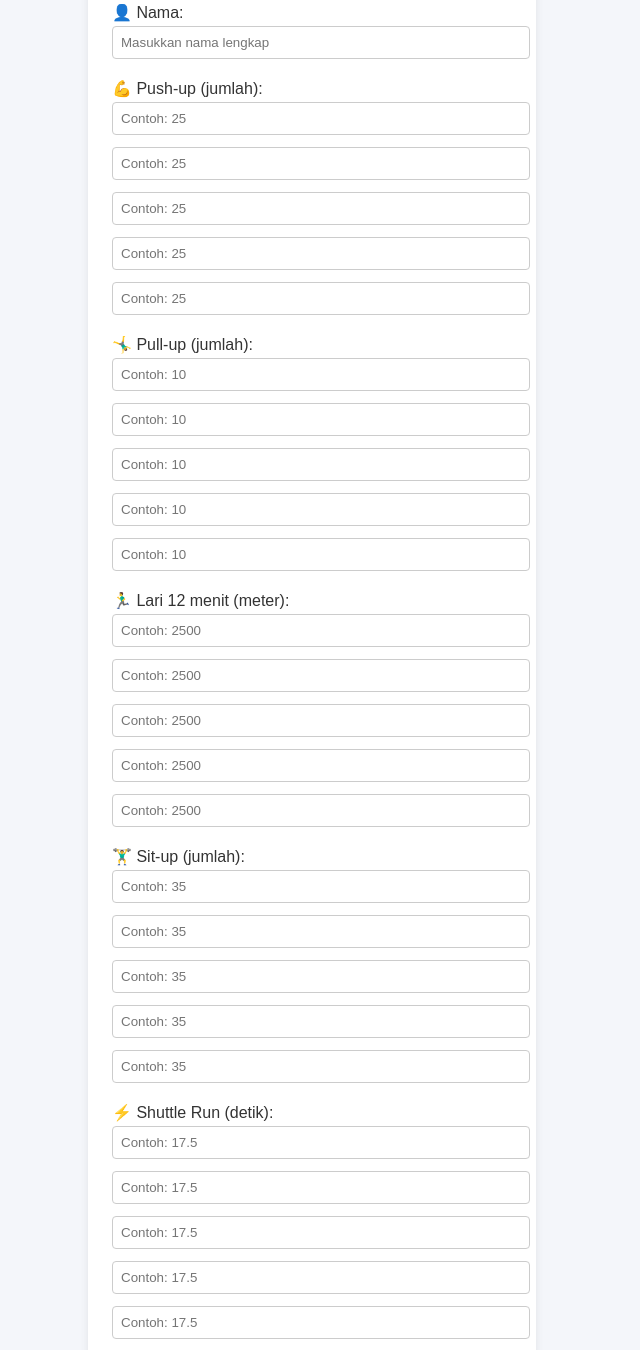
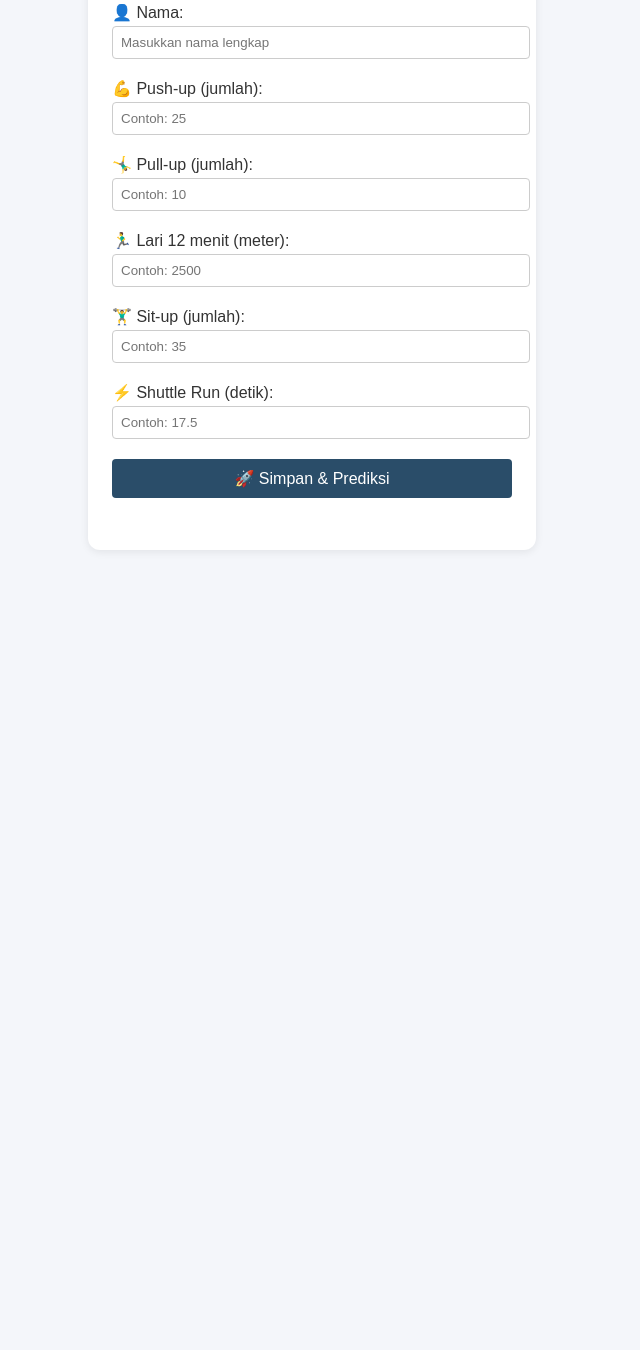
Before and after one commit to Mark-Vincent23/jasmani, a website built with Vite: page src/frontend/index.html in a window 1280 px wide. Shown: the part 213-1563 px from the top of the page, without its empty margins (328-968 px from the left). After the commit the page ends 803 px from the top, so only its background shows below. Built offline with nearby package versions, Linux system fonts and the light colour scheme.

Commit message:
fix
aman

```diff
--- a/src/frontend/index.html
+++ b/src/frontend/index.html
@@ -29,45 +29,25 @@
         <label>
             💪 Push-up (jumlah):
             <input type="number" name="pushup" required min="0" max="100" placeholder="Contoh: 25">
-            <input type="number" name="pushup" required min="0" max="100" placeholder="Contoh: 25">
-            <input type="number" name="pushup" required min="0" max="100" placeholder="Contoh: 25">
-            <input type="number" name="pushup" required min="0" max="100" placeholder="Contoh: 25">
-            <input type="number" name="pushup" required min="0" max="100" placeholder="Contoh: 25">
         </label>
 
         <label>
             🤸‍♂️ Pull-up (jumlah):
-            <input type="number" name="pullup" required min="0" max="50" placeholder="Contoh: 10">
-            <input type="number" name="pullup" required min="0" max="50" placeholder="Contoh: 10">
-            <input type="number" name="pullup" required min="0" max="50" placeholder="Contoh: 10">
-            <input type="number" name="pullup" required min="0" max="50" placeholder="Contoh: 10">
             <input type="number" name="pullup" required min="0" max="50" placeholder="Contoh: 10">
         </label>
 
         <label>
             🏃‍♂️ Lari 12 menit (meter):
             <input type="number" name="lari" required min="1000" max="4000" placeholder="Contoh: 2500">
-            <input type="number" name="lari" required min="1000" max="4000" placeholder="Contoh: 2500">
-            <input type="number" name="lari" required min="1000" max="4000" placeholder="Contoh: 2500">
-            <input type="number" name="lari" required min="1000" max="4000" placeholder="Contoh: 2500">
-            <input type="number" name="lari" required min="1000" max="4000" placeholder="Contoh: 2500">
         </label>
 
         <label>
             🏋️‍♂️ Sit-up (jumlah):
             <input type="number" name="situp" required min="0" max="100" placeholder="Contoh: 35">
-            <input type="number" name="situp" required min="0" max="100" placeholder="Contoh: 35">
-            <input type="number" name="situp" required min="0" max="100" placeholder="Contoh: 35">
-            <input type="number" name="situp" required min="0" max="100" placeholder="Contoh: 35">
-            <input type="number" name="situp" required min="0" max="100" placeholder="Contoh: 35">
         </label>
 
         <label>
             ⚡ Shuttle Run (detik):
-            <input type="number" name="shuttlerun" step="0.01" required min="10" max="30" placeholder="Contoh: 17.5">
-            <input type="number" name="shuttlerun" step="0.01" required min="10" max="30" placeholder="Contoh: 17.5">
-            <input type="number" name="shuttlerun" step="0.01" required min="10" max="30" placeholder="Contoh: 17.5">
-            <input type="number" name="shuttlerun" step="0.01" required min="10" max="30" placeholder="Contoh: 17.5">
             <input type="number" name="shuttlerun" step="0.01" required min="10" max="30" placeholder="Contoh: 17.5">
         </label>
 
```
Also changed, not shown: 1 other file.
